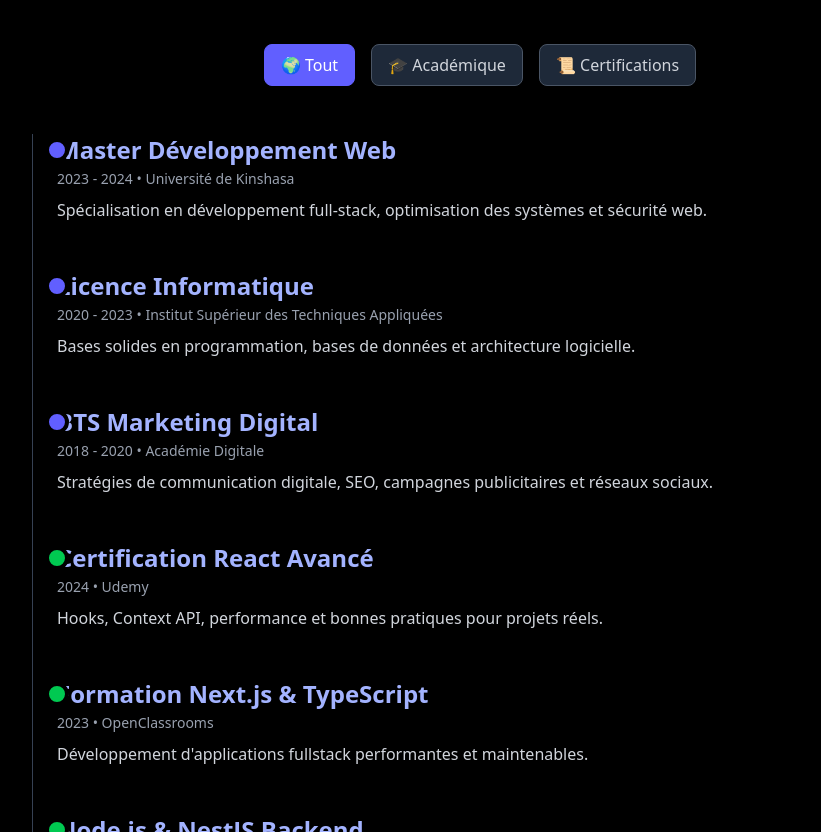
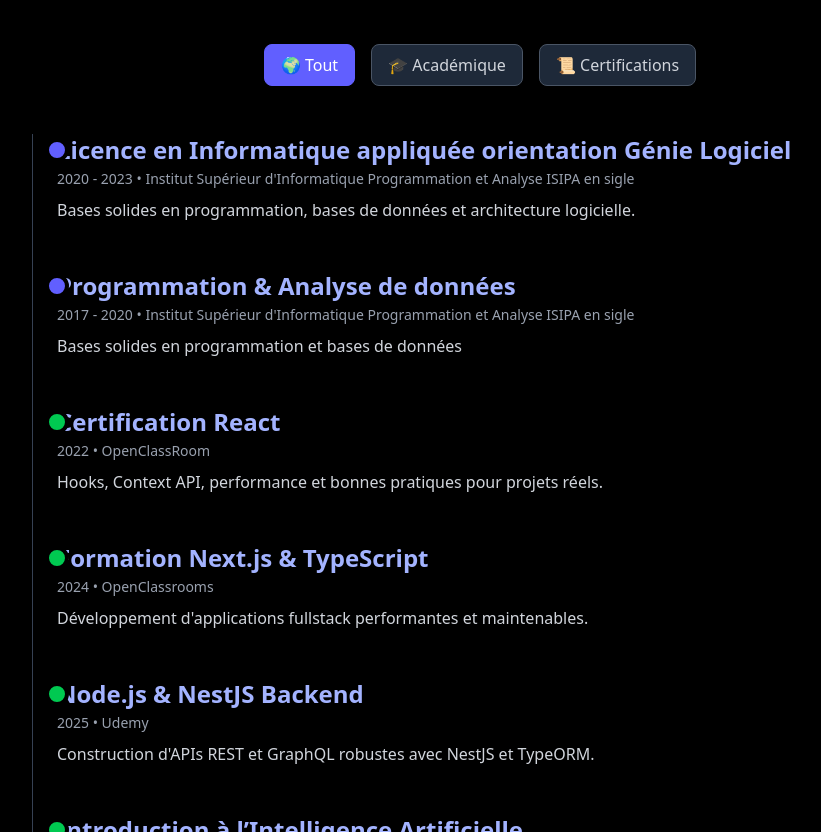
Before and after one commit to rovertnet/personnel, a React (Vite) app: page / in a window 1280 px wide. Shown: the part 2740-3572 px from the top of the page, without its empty margins (160-981 px from the left). Built offline with nearby package versions, Linux system fonts and the light colour scheme.

Commit message:
another commit

```diff
--- a/src/components/corps/About.jsx
+++ b/src/components/corps/About.jsx
@@ -1,6 +1,7 @@
 import { useEffect, useRef } from "react";
 import { gsap } from "gsap";
 import { ScrollTrigger } from "gsap/ScrollTrigger";
+import profileimage from "../../assets/profile.jpg"
 
 // Enregistrement du plugin
 gsap.registerPlugin(ScrollTrigger);
@@ -57,7 +58,7 @@ export default function About() {
         {/* Photo */}
         <div ref={imgRef} className="flex justify-center">
           <img
-            src="https://scontent.fbzv3-2.fna.fbcdn.net/v/t39.30808-6/461840239_1058180835913350_1832807611353982510_n.jpg?stp=cp6_dst-jpg_tt6&_nc_cat=104&ccb=1-7&_nc_sid=6ee11a&_nc_eui2=AeGgiGWGDVybcdJjUgvT80nDQcRdczSQRC5BxF1zNJBELk-YL9GDXdbN9GlMPomp3baKYx6fxEiVqAPJ_W3M_ZhG&_nc_ohc=pJfXu7r2FUgQ7kNvwESWsPR&_nc_oc=AdkA2LTHpDIO3Ip3EwJbrYX5Jg3dAC70SsLg-64NwzvVCKIicdI1RXIra3KYAPmRXOQBqyl_Ef1Yqfn1twBYfbN0&_nc_zt=23&_nc_ht=scontent.fbzv3-2.fna&_nc_gid=cEjq5GmWAo5dLQCi5S0DGw&oh=00_AfYmqMaqS47deKTzm1NJNPeE7p42uzzzgw_-przWvTnCnQ&oe=68BE2F58" // ⚡ Mets ton image dans /public/profile.jpg
+            src={profileimage} // ⚡ Mets ton image dans /public/profile.jpg
             alt="Photo de profil"
             className="w-64 h-64 object-cover rounded-2xl shadow-lg border-2 border-indigo-500"
           />
--- /dev/null
+++ b/src/components/corps/CameraShopSection.jsx
@@ -0,0 +1,77 @@
+import React, { useEffect, useRef } from "react";
+import { gsap } from "gsap";
+
+export default function CameraShopSection() {
+  const sectionRef = useRef(null);
+
+  useEffect(() => {
+    const el = sectionRef.current;
+
+    // Animation d'apparition
+    gsap.fromTo(
+      el.querySelectorAll(".fade-up"),
+      { opacity: 0, y: 50 },
+      { opacity: 1, y: 0, duration: 1, stagger: 0.3, ease: "power3.out" }
+    );
+
+    // Animation hover sur les boutons
+    const buttons = el.querySelectorAll(".btn-animate");
+    buttons.forEach((btn) => {
+      btn.addEventListener("mouseenter", () => {
+        gsap.to(btn, { scale: 1.05, duration: 0.3, ease: "power2.out" });
+      });
+      btn.addEventListener("mouseleave", () => {
+        gsap.to(btn, { scale: 1, duration: 0.3, ease: "power2.out" });
+      });
+    });
+
+    // Nettoyage des events
+    return () => {
+      buttons.forEach((btn) => {
+        btn.removeEventListener("mouseenter", () => {});
+        btn.removeEventListener("mouseleave", () => {});
+      });
+    };
+  }, []);
+
+  return (
+    <section
+      ref={sectionRef}
+      className="w-full flex flex-col md:flex-row items-center justify-center gap-6 px-20 py-12 bg-black"
+    >
+      {/* Images */}
+      <div className="flex gap-4 md:w-1/2">
+        <img
+          src="https://images.unsplash.com/photo-1500648767791-00dcc994a43e"
+          alt="Person with phone"
+          className="fade-up w-1/2 h-[350px] object-cover rounded-lg shadow-lg"
+        />
+        <img
+          src="https://images.unsplash.com/photo-1501785888041-af3ef285b470"
+          alt="Nature canyon"
+          className="fade-up w-1/2 h-[350px] object-cover rounded-lg shadow-lg"
+        />
+      </div>
+
+      {/* Texte + Boutons */}
+      <div className="fade-up md:w-1/2 text-center md:text-left">
+        <h2 className="text-3xl font-bold mb-4 leading-snug text-white">
+          Point your camera <br /> find products online.
+        </h2>
+        <p className="text-gray-300 mb-6">
+          Using test items of real content and data in designs will help, but
+          there's no guarantee that every oddity will be found and corrected. Do
+          you want to be sure or beta.
+        </p>
+        <div className="flex gap-4 justify-center md:justify-start">
+          <button className="btn-animate px-6 py-2 bg-red-500 text-white rounded-md shadow">
+            TO SHOP
+          </button>
+          <button className="btn-animate px-6 py-2 border border-gray-400 rounded-md shadow text-gray-200">
+            VIEW MORE
+          </button>
+        </div>
+      </div>
+    </section>
+  );
+}
--- a/src/components/corps/Cursus.jsx
+++ b/src/components/corps/Cursus.jsx
@@ -10,39 +10,31 @@ export default function Cursus() {
 
   const cursus = [
     {
-      date: "2023 - 2024",
-      title: "Master Développement Web",
-      school: "Université de Kinshasa",
-      description:
-        "Spécialisation en développement full-stack, optimisation des systèmes et sécurité web.",
-      type: "académique",
-    },
-    {
       date: "2020 - 2023",
-      title: "Licence Informatique",
-      school: "Institut Supérieur des Techniques Appliquées",
+      title: "Licence en Informatique appliquée orientation Génie Logiciel",
+      school: "Institut Supérieur d'Informatique Programmation et Analyse ISIPA en sigle",
       description:
         "Bases solides en programmation, bases de données et architecture logicielle.",
       type: "académique",
     },
     {
-      date: "2018 - 2020",
-      title: "BTS Marketing Digital",
-      school: "Académie Digitale",
+      date: "2017 - 2020",
+      title: "Programmation & Analyse de données",
+      school: "Institut Supérieur d'Informatique Programmation et Analyse ISIPA en sigle",
       description:
-        "Stratégies de communication digitale, SEO, campagnes publicitaires et réseaux sociaux.",
+        "Bases solides en programmation et bases de données",
       type: "académique",
     },
     {
-      date: "2024",
-      title: "Certification React Avancé",
-      school: "Udemy",
+      date: "2022",
+      title: "Certification React",
+      school: "OpenClassRoom",
       description:
         "Hooks, Context API, performance et bonnes pratiques pour projets réels.",
       type: "certification",
     },
     {
-      date: "2023",
+      date: "2024",
       title: "Formation Next.js & TypeScript",
       school: "OpenClassrooms",
       description:
@@ -50,7 +42,7 @@ export default function Cursus() {
       type: "certification",
     },
     {
-      date: "2022",
+      date: "2025",
       title: "Node.js & NestJS Backend",
       school: "Udemy",
       description:
@@ -58,7 +50,7 @@ export default function Cursus() {
       type: "certification",
     },
     {
-      date: "2021",
+      date: "2023",
       title: "Introduction à l’Intelligence Artificielle",
       school: "Coursera",
       description:
```
Also changed, not shown: src/assets/profile.jpg (added).
